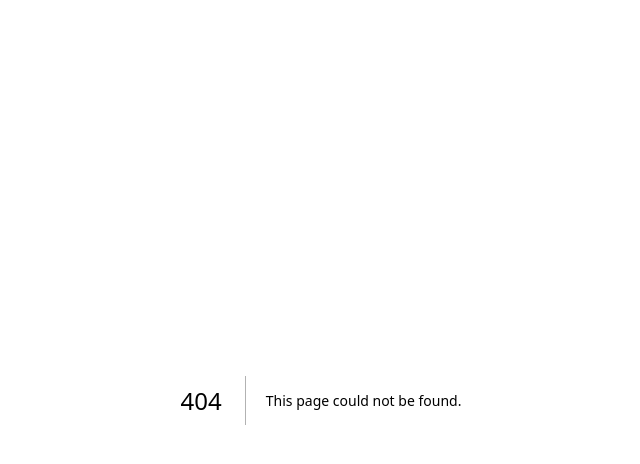
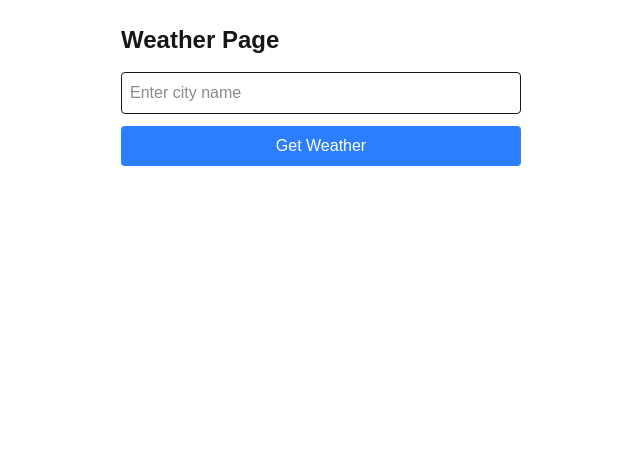
Before and after one commit to Akansha329/nextjs-dashboard, a Next.js app: page /weather in a window 1280 px wide. Before the commit this address had no page. Shown: the top 464 px of the page, without its empty margins (319-959 px from the left). Built offline with nearby package versions, Linux system fonts and the light colour scheme.

Commit message:
Add weather page

```diff
--- /dev/null
+++ b/app/weather/page.tsx
@@ -0,0 +1,48 @@
+"use client";
+
+import { useState} from "react";
+
+export default function WeatherPage()
+{
+    const [city, setCity] = useState("");
+    const [temperature, setTemperature] = useState<number | null>(null);
+    const [loading, setLoading] = useState(false);
+    const getWeather = async () => {setLoading(true);
+    const response = await fetch("https://api.open-meteo.com/v1/forecast?latitude=52.52&longitude=13.41&hourly=temperature_2m");
+    const data= await response.json();
+      setTemperature(data.hourly.temperature_2m[0]);
+    setLoading(false);
+  };
+
+  return (
+    <div className="p-6 max-w-md mx-auto">
+      <h1 className="text-2xl font-bold mb-4">Weather Page</h1>
+
+
+      <input
+        type="text"
+        placeholder="Enter city name"
+        value={city}
+        onChange={(e) => setCity(e.target.value)}
+        className="border p-2 w-full mb-3 rounded"
+      />
+
+      <button
+        onClick={getWeather}
+        className="bg-blue-500 text-white px-4 py-2 rounded w-full">
+
+        Get Weather
+      </button>
+
+      <div className="mt-4">
+        {loading && <p>Loading...</p>}
+
+        {temperature !== null && (
+          <p className="text-lg">
+            Current Temperature: <b>{temperature}°C</b>
+          </p>
+        )}
+      </div>
+    </div>
+  );
+}
```
